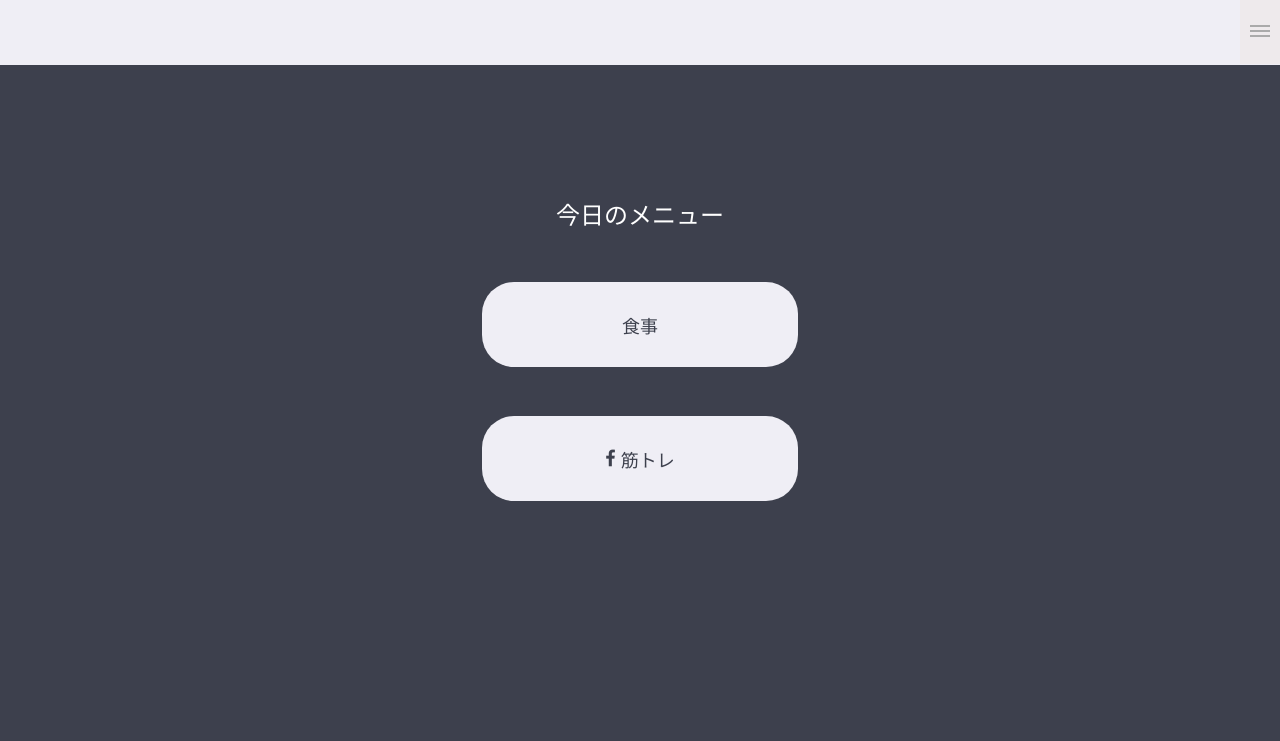
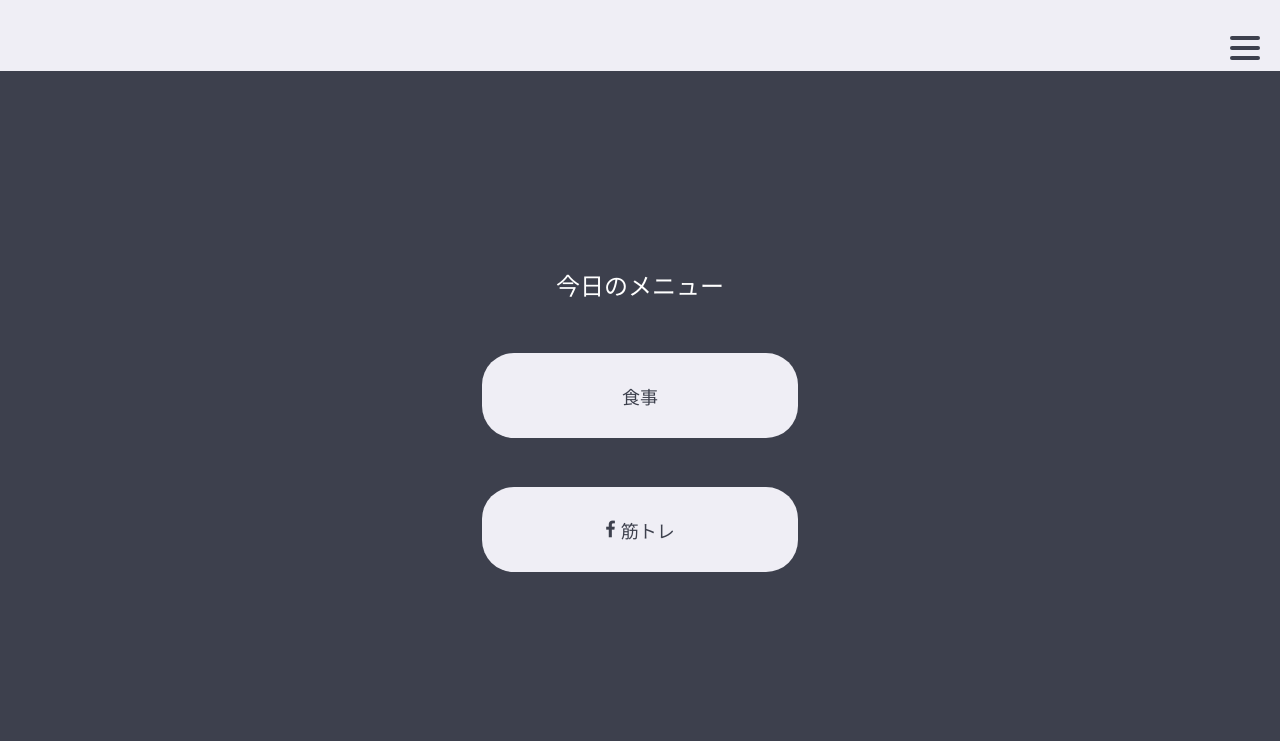
Before and after one commit to Piro-05/-, a Flask app: template templates/menu.html in a window 1280 px wide. Shown: the top 741 px of the page. Before the commit the page ends 501 px from the top, so only its background shows below. Run offline with Flask 2, Linux system fonts and the light colour scheme; the template is opened without the code that fills it, so the values that code supplies are empty; some libraries are stand-ins or nearby versions.

Commit message:
ハンバーガーメニュー全部挿入完了（アシハラ）

```diff
--- a/static/css/eat_sp.css
+++ b/static/css/eat_sp.css
@@ -173,6 +173,7 @@ header {
     justify-content: center;
     /*左右中央揃え*/
     align-items: center;
+    margin-bottom: 38px;
 }
 
 .content {
--- a/static/css/muscle_sp.css
+++ b/static/css/muscle_sp.css
@@ -172,6 +172,7 @@ header {
     justify-content: center;
     /*左右中央揃え*/
     align-items: center;
+    margin-bottom: 38px;
 }
 
 .content {
--- a/static/css/style_sp.css
+++ b/static/css/style_sp.css
@@ -1,3 +1,88 @@
+#wrapper nav {
+  position: fixed;
+  top: 0;
+  right: -300px;
+  width: 300px;
+  height: 100%;
+  padding-top: 50px;
+  background: #CDCDCF;
+  font-size: 16px;
+  box-sizing: border-box;
+  z-index: 2;
+  opacity: 0.95;
+}
+
+#wrapper nav ul li {
+  display: block;
+  padding: 20px 28px
+}
+
+#wrapper nav ul li a {
+  text-decoration: none;
+  color: #3D404D;
+}
+
+#wrapper .btn-gnavi {
+  position: fixed;
+  top: 20px;
+  right: 20px;
+  width: 30px;
+  height: 24px;
+  z-index: 3;
+  box-sizing: border-box;
+  cursor: pointer;
+  -webkit-transition: all 400ms;
+  transition: all 400ms
+}
+
+#wrapper .btn-gnavi span {
+  position: absolute;
+  width: 30px;
+  height: 4px;
+  background: #3D404D;
+  border-radius: 10px;
+  -webkit-transition: all 400ms;
+  transition: all 400ms
+}
+
+#wrapper .btn-gnavi span:nth-child(1) {
+  top: 0
+}
+
+#wrapper .btn-gnavi span:nth-child(2) {
+  top: 10px
+}
+
+#wrapper .btn-gnavi span:nth-child(3) {
+  top: 20px
+}
+
+#wrapper .btn-gnavi.open span {
+  background: #3D404D
+}
+
+#wrapper .btn-gnavi.open span {
+  width: 24px;
+}
+
+#wrapper .contents section p {
+  position: absolute;
+  top: 50%;
+  width: 30%;
+  line-height: 1.4;
+  font-size: 20px;
+  color: #fff;
+}
+
+#wrapper .contents section:nth-child(odd) p {
+  left: 10%
+}
+
+#wrapper .contents section:nth-child(even) p {
+  right: 10%
+}
+
+
 body {
   margin: 0;
   font-family: "Hiragino Kaku Gothic ProN";
@@ -74,6 +159,7 @@ a {
   justify-content: center;
   /*左右中央揃え*/
   align-items: center;
+
 }
 
 .btn-wrapper {
@@ -93,42 +179,17 @@ a {
 }
 
 header {
-  height: 65px;
+  height: 71px;
   width: 100%;
   background-color: #EFEEF5;
   /* positionプロパティをfixedに、topを0に指定してください */
-  position: fixed;
+  position: fixe;
   top: 0px;
   /* z-indexを10に指定してください */
   z-index: 10;
 }
 
-.logo {
-  width: 124px;
-  margin-top: 20px;
-  margin-left: 440px;
-}
 
-.header-left {
-  float: left;
-}
-
-.hum_menu {
-  float: right;
-  background-color: rgba(255, 255, 255, 0.3);
-  transition: all 0.5s;
-}
-
-.header-right:hover {
-  background-color: rgba(255, 255, 255, 0.5);
-}
-
-.header-right a {
-  line-height: 65px;
-  padding: 0 25px;
-  color: white;
-  display: block;
-}
 
 /*
   .lesson-wrapper {
--- a/templates/menu.html
+++ b/templates/menu.html
@@ -6,23 +6,33 @@
   <title>筋トレアプリ</title>
   <link rel="stylesheet" href="../static/css/style_sp.css">
   <link rel="stylesheet" href="//maxcdn.bootstrapcdn.com/font-awesome/4.3.0/css/font-awesome.min.css">
+  <script src="https://code.jquery.com/jquery-3.3.1.min.js"
+    integrity="sha256-FgpCb/KJQlLNfOu91ta32o/NMZxltwRo8QtmkMRdAu8=" crossorigin="anonymous"></script>
+  <script src="../js/hum_menu.js"></script>
+
 </head>
 
 <body>
 
   <header>
-    <div class="container">
-      <div class="header-left">
-        <img class="logo" src="">
-      </div>
-      <div class="hum_menu">
-        <a href="javascript:void(0);">
-          <span></span>
-          <span></span>
-          <span></span>
-        </a>
-      </div>
+    <div id="wrapper">
+
+      <p class="btn-gnavi">
+        <span></span>
+        <span></span>
+        <span></span>
+      </p>
+      <nav id="global-navi">
+        <ul class="menu">
+          <li><a href="">プロフィールを編集</a></li>
+          <li><a href="">毎日のがんばり</a></li>
+          <li><a href="">過去の筋トレ</a></li>
+          <li><a href="">お問い合わせ</a></li>
+          <li><a href="">ログアウト</a></li>
+        </ul>
+      </nav>
     </div>
+
   </header>
 
   <div class="top-wrapper">
```
